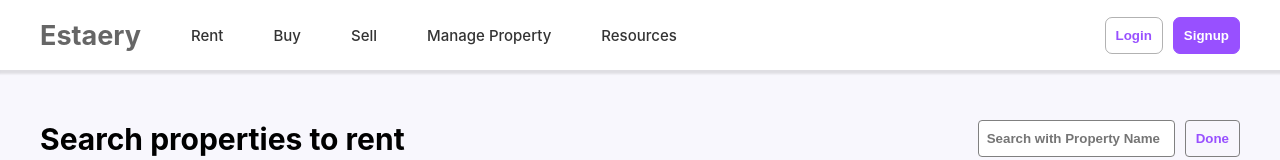
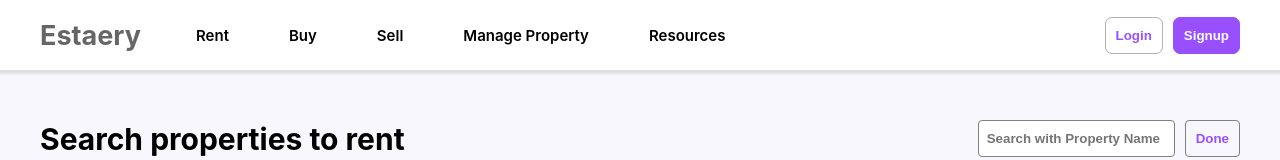
Before and after one commit to SahilSinghTomar/fronthand-internship, a React (Create React App) app: page / in a window 1280 px wide. Shown: the top 160 px of the page. Built offline with nearby package versions, Linux system fonts and the light colour scheme.

Commit message:
removed a tag

```diff
--- a/package.json
+++ b/package.json
@@ -40,6 +40,7 @@
     ]
   },
   "devDependencies": {
+    "@babel/plugin-proposal-private-property-in-object": "^7.21.11",
     "gh-pages": "^6.0.0"
   }
 }
--- a/src/components/Navbar.js
+++ b/src/components/Navbar.js
@@ -5,21 +5,11 @@ export default function Navbar() {
     <nav className="navbar">
       <h1 className="navbar__heading">Estaery</h1>
       <ul className="navbar__list list">
-        <li className="navbar__list-el">
-          <a href="#">Rent</a>
-        </li>
-        <li className="navbar__list-el">
-          <a href="#">Buy</a>
-        </li>
-        <li className="navbar__list-el">
-          <a href="#">Sell</a>
-        </li>
-        <li className="navbar__list-el">
-          <a href="#">Manage Property</a>
-        </li>
-        <li className="navbar__list-el">
-          <a href="#">Resources</a>
-        </li>
+        <li className="navbar__list-el">Rent</li>
+        <li className="navbar__list-el">Buy</li>
+        <li className="navbar__list-el">Sell</li>
+        <li className="navbar__list-el">Manage Property</li>
+        <li className="navbar__list-el">Resources</li>
       </ul>
       <div className="navbar__action-btn">
         <button className="login--button">Login</button>
--- a/src/components/navbar.css
+++ b/src/components/navbar.css
@@ -18,6 +18,19 @@
     display: flex;
     gap: 5rem;
     margin-right: auto;
+}
+
+.navbar__list-el {
+    font-size: 1.5rem;
+    cursor: pointer;
+    color: black;
+    padding: 0.5rem;
+    border-radius: 5px;
+}
+
+.navbar__list-el:hover {
+    background-color: #6f64f6;
+    color: #fff;
 }
 
 .navbar__action-btn {
```
Also changed, not shown: 1 other file (tests, documents, lock files or other folders).
